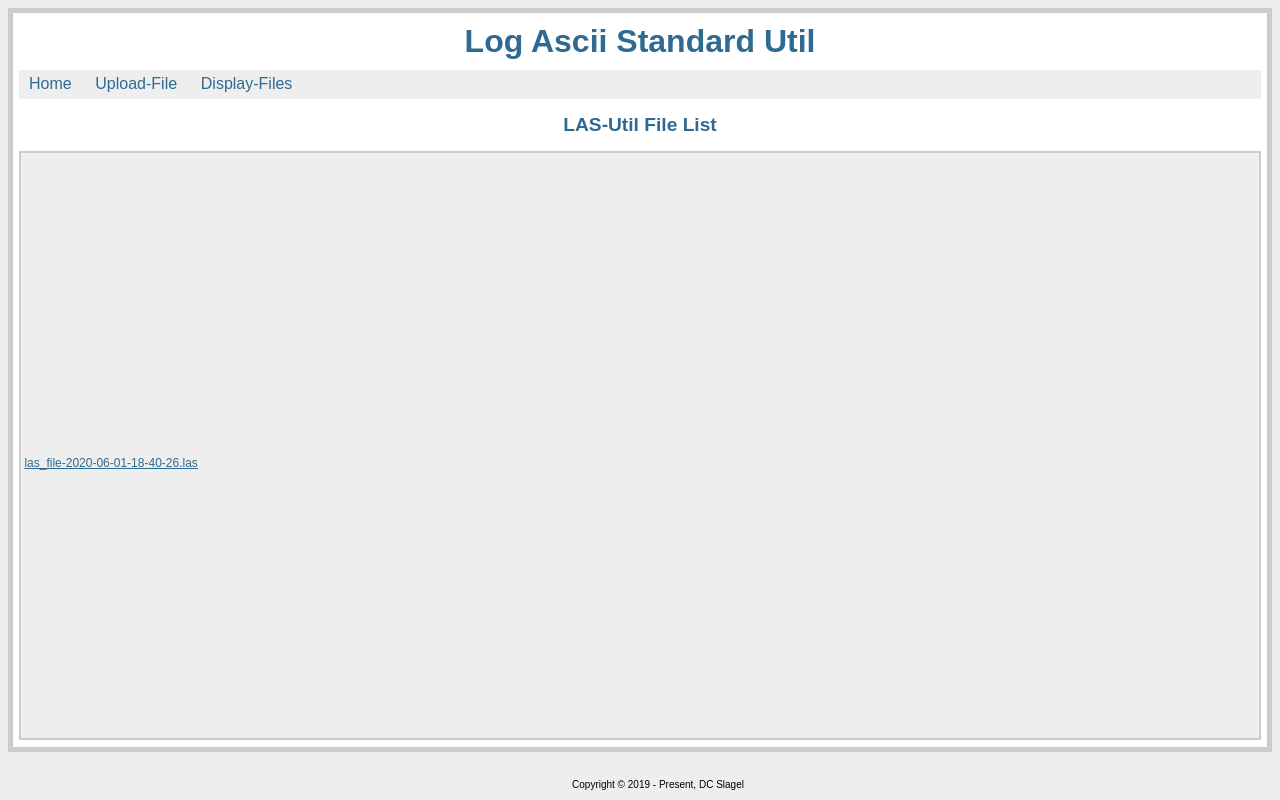
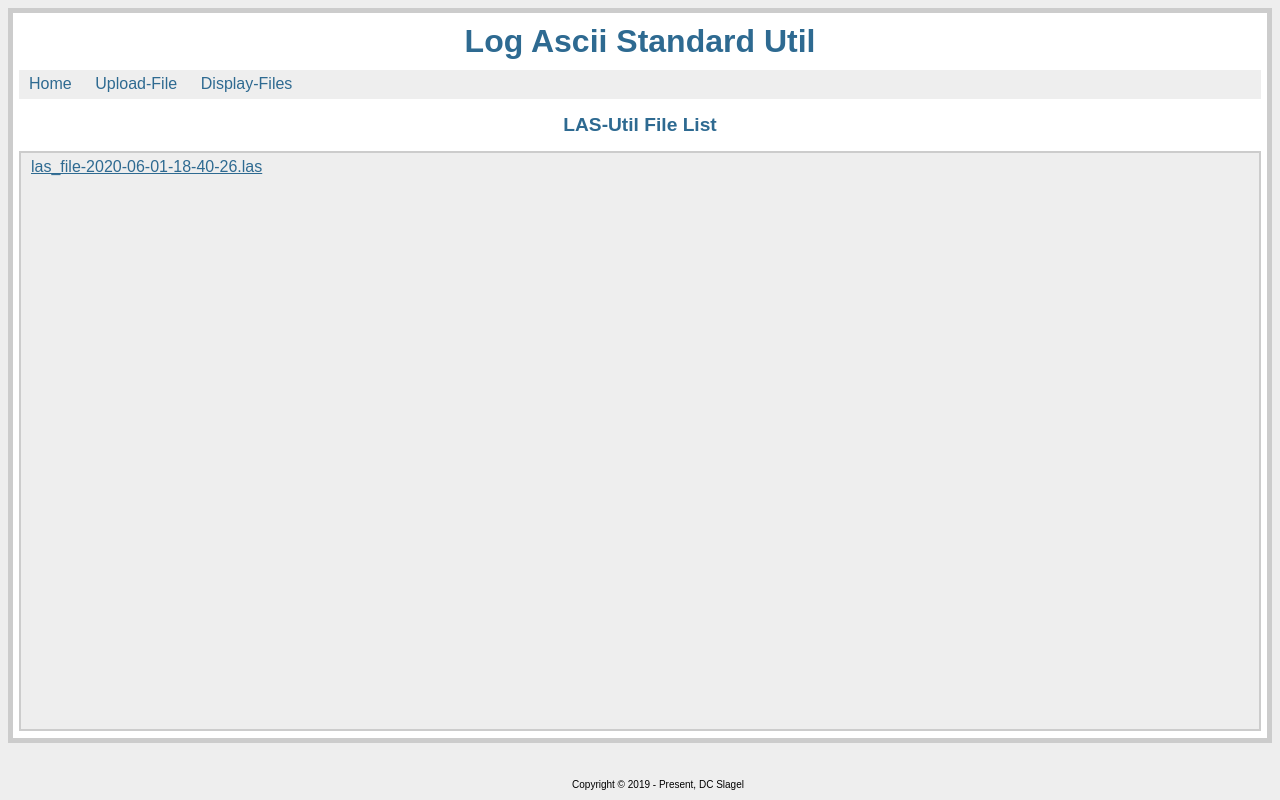
Before and after one commit to dcslagel/las-util-django, a Django app: page /list/ in a window 1280 px wide. Run offline with Django 3.2, Linux system fonts and the light colour scheme; data comes from the database, SQL or seed files in the repository.

Commit message:
Add mobile first table style
- Add mobile first table style
- Change Las-List from table to <ul> list.

```diff
--- a/src/las_util/static/las_util/style.css
+++ b/src/las_util/static/las_util/style.css
@@ -148,27 +148,26 @@ td:empty:after {
 
 .page {
   margin: auto;
-  /* firefox doesn't like this stmt, maybe not needed */
-  /* width: 30vm; */
   padding: 0.4em;
   border: 5px solid #ccc;
   background: white;
-  display: block;
  }
 
 
 .doc-list {
-  border: 2px solid #ccc;
   height: calc(95vh - 140px);
   overflow-y: auto;
-  # border: 2px solid #ccc;
+  border: 2px solid #ccc;
   background-color: #eee;
 }
 
 .doc-detail {
-  font-size: 0.3em; /* Fallback if vw is not available */
-  font-size: 2vw;
-  font-size: .125em;
+  font-size: 0.2em; /* Fallback if vw is not available */
+}
+
+.display-data {
+  height: calc(95vh - 140px);
+  overflow-y: auto;
 }
 
 .error {
@@ -211,17 +210,12 @@ td:empty:after {
 /* || Media rules for larger device settings */
 
 
-@media (min-width: 750px) {
+@media (min-width: 600px) {
   :root {
     font-size: 0.875em;
   }
   .doc-detail {
-    font-size: 1.5em;
-  }
-  table {
-    height: calc(100vh - 15em);
-    display: table;
-    overflow: auto;
+    font-size: 1em;
   }
 
   table, thead, tbody, th, td, tr {
@@ -235,9 +229,18 @@ td:empty:after {
   td:nth-of-type(2):before { content: ""; }
   td:nth-of-type(3):before { content: ""; }
   td:nth-of-type(4):before { content: ""; }
-  td:nth-of-type(5):before { content: "";}
-  td:nth-of-type(6):before { content: "";}
+  td:nth-of-type(5):before { content: ""; }
+  td:nth-of-type(6):before { content: ""; }
 
+}
+
+@media (orientation: landscape) {
+  .doc-list {
+    height: calc(100vh - 14em);
+  }
+  .doc-detail {
+    font-size: 0.2em;
+  }
 }
 
 @media (min-width: 1200px) {
@@ -252,14 +255,6 @@ td:empty:after {
   }
 }
 
-@media (orientation: landscape) {
-  .doc-list {
-    height: calc(95vh - 175px);
-  }
-  .doc-detail {
-    font-size: .9em;
-  }
-}
 
 @media (min-height: 1100px) {
   .doc-list {
--- a/src/las_util/templates/las_util/list.html
+++ b/src/las_util/templates/las_util/list.html
@@ -6,14 +6,14 @@
 {% block body %}
 <h2>LAS-Util File List</h2>
 <div class="doc-list">
-<table>
-  <tbody>
+<ul>
     {% for doc in docs %}
+    <li>
     <tr>
       <td><a href=/detail/{{ doc.filename }}>{{ doc.filename }}</a></td>
     </tr>
+    </li>
     {% endfor %}
-  </tbody>
-</table>
+</ul>
 </div>
 {% endblock %}
```
